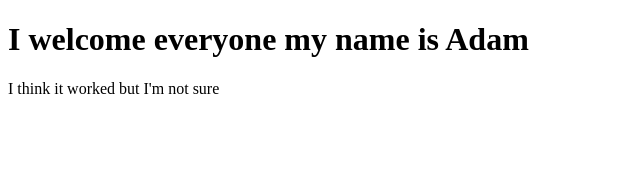
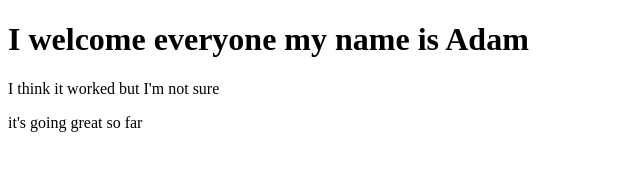
Before and after one commit to AdamMartyn/learning-git-2, a plain HTML site: page index-git-2.html in a window 1280 px wide. Shown: the whole page, without its empty margins (0-640 px from the left). Drawn offline with nearby package versions, Linux system fonts and the light colour scheme; files that its build step writes are made by us from their sources.

Commit message:
Add next p tag

```diff
--- a/index-git-2.html
+++ b/index-git-2.html
@@ -9,5 +9,6 @@
 <body>
 	<h1>I welcome everyone my name is Adam </h1>
 	<p>I think it worked but I'm not sure</p>
+	<p>it's going great so far</p>
 </body>
 </html>
```
